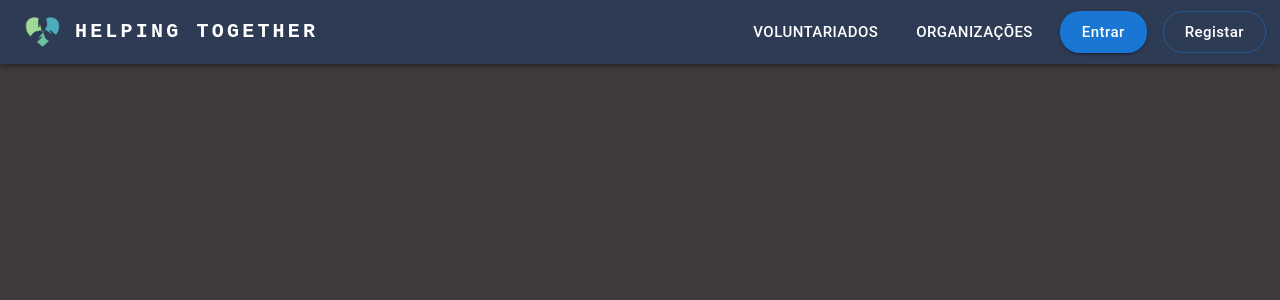
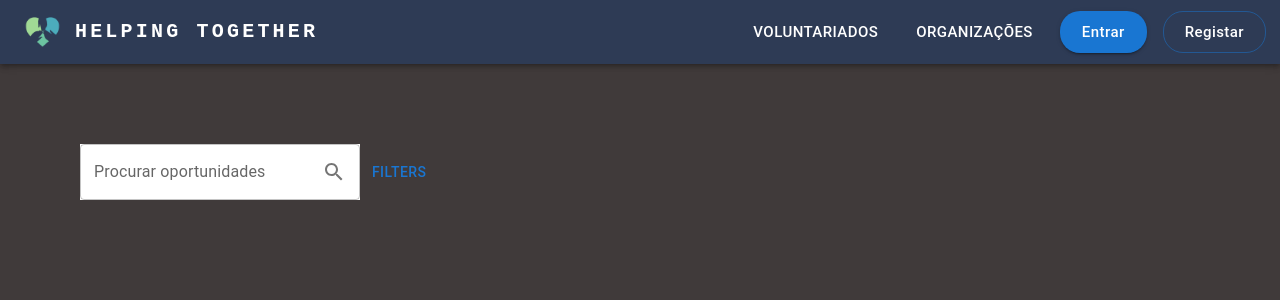
Before and after one commit to AfonsoBatista7/HelpingTogether, a React (Create React App) app: page / in a window 1280 px wide. Shown: the top 300 px of the page. Built offline with nearby package versions, Linux system fonts and the light colour scheme.

Commit message:
UI for search bar and filter button
No functionality included yet

```diff
--- a/package.json
+++ b/package.json
@@ -5,10 +5,11 @@
   "dependencies": {
     "@emotion/react": "^11.10.5",
     "@emotion/styled": "^11.10.5",
-    "@mui/material": "^5.10.13",
+    "@mui/material": "^5.10.14",
     "@testing-library/jest-dom": "^4.2.4",
     "@testing-library/react": "^9.4.1",
     "@testing-library/user-event": "^7.2.1",
+    "mui": "^0.0.1",
     "react": "^18.0.0",
     "react-dom": "^18.0.0",
     "react-icons": "^4.6.0",
--- a/src/App.js
+++ b/src/App.js
@@ -1,5 +1,5 @@
 import "./App.css";
-import Layout from "./layout/layout";
+import Layout from "./layout/Layout";
 
 function App() {
 
--- /dev/null
+++ b/src/components/search/SearchBar.js
@@ -0,0 +1,124 @@
+import React, { useState } from "react";
+import {
+  Stack,
+  TextField,
+  Button,
+  InputAdornment,
+  Menu,
+  MenuItem
+} from "@mui/material";
+import SearchIcon from '@mui/icons-material/Search';
+import style from "./search.module.css";
+
+/* const filters = {
+  Tipo: openTypesFilter,
+  Região: openRegionFilter,
+  Duração: openDurationFilter
+};
+
+const filterTypes = {
+  Natureza: filterTypeNature,
+  Animais: filterTypeAnimals,
+  Poluição: filterTypePollution,
+  Comunidade: filterTypeCommunity,
+  Gastronomia: filterTypeGastronomy,
+  Saúde: filterTypeHealth
+} */
+
+// split later?
+const SearchBar = () => {
+  const [anchorElFilter, setAnchorElFilter] = useState(null);
+  const open = Boolean(anchorElFilter);
+  const handleClick = (event) => {
+    setAnchorElFilter(event.currentTarget);
+  };
+  const handleClose = () => {
+    setAnchorElFilter(null);
+  };
+
+  return (
+    <div>
+        <Stack direction="row" spacing={0.5} sx={{marginLeft:10, marginTop:10}}>
+          <TextField id="" label="Procurar oportunidades" variant="outlined" sx={{backgroundColor:'white'}}
+            InputProps={{
+              endAdornment: (
+                <InputAdornment position="end">
+                  <SearchIcon />
+                </InputAdornment>
+              ),
+            }}/>
+
+          <Button
+            id="basic-button"
+            aria-controls={open ? 'basic-menu' : undefined}
+            aria-haspopup="true"
+            aria-expanded={open ? 'true' : undefined}
+            onClick={handleClick}
+          >
+            Filters
+          </Button>
+        </Stack>
+        <Menu
+          id="filter-menu"
+          anchorEl={anchorElFilter}
+          open={open}
+          onClose={handleClose}
+/*           MenuListProps={{
+            'aria-labelledby': 'basic-button',
+          }} */
+        >
+          <MenuItem onClick={handleClose}>Tipos</MenuItem>
+          <MenuItem onClick={handleClose}>Região</MenuItem>
+          <MenuItem onClick={handleClose}>Duração</MenuItem>
+        </Menu>
+    </div>
+  )
+}
+/*
+import * as React from 'react';
+import Box from '@mui/material/Box';
+import Input from '@mui/material/Input';
+import InputLabel from '@mui/material/InputLabel';
+import InputAdornment from '@mui/material/InputAdornment';
+import FormControl from '@mui/material/FormControl';
+import TextField from '@mui/material/TextField';
+import AccountCircle from '@mui/icons-material/AccountCircle';
+
+export default function InputWithIcon() {
+  return (
+    <Box sx={{ '& > :not(style)': { m: 1 } }}>
+      <FormControl variant="standard">
+        <InputLabel htmlFor="input-with-icon-adornment">
+          With a start adornment
+        </InputLabel>
+        <Input
+          id="input-with-icon-adornment"
+          startAdornment={
+            <InputAdornment position="start">
+              <AccountCircle />
+            </InputAdornment>
+          }
+        />
+      </FormControl>
+      <TextField
+        id="input-with-icon-textfield"
+        label="TextField"
+        InputProps={{
+          startAdornment: (
+            <InputAdornment position="start">
+              <AccountCircle />
+            </InputAdornment>
+          ),
+        }}
+        variant="standard"
+      />
+      <Box sx={{ display: 'flex', alignItems: 'flex-end' }}>
+        <AccountCircle sx={{ color: 'action.active', mr: 1, my: 0.5 }} />
+        <TextField id="input-with-sx" label="With sx" variant="standard" />
+      </Box>
+    </Box>
+  );
+}*/
+
+
+export default SearchBar
--- /dev/null
+++ b/src/components/search/search.module.css
@@ -0,0 +1,5 @@
+.searchBar {
+    position: relative;
+    left: 50;
+    margin-left: 100px;
+}
--- a/src/layout/layout.js
+++ b/src/layout/layout.js
@@ -1,12 +1,14 @@
 import React from "react";
-import Header from "../components/header/header";
-import Footer from "../components/footer/footer";
+import Header from "../components/header/Header";
+import Footer from "../components/footer/Footer";
+import SearchBar from "../components/search/SearchBar";
 
 export default function Layout({ children }) {
     return (
         <div>
             <Header />
               {children}
+              <SearchBar/>
             <Footer />
         </div>
     );
```
Also changed, not shown: 1 other file (tests, documents, lock files or other folders).
